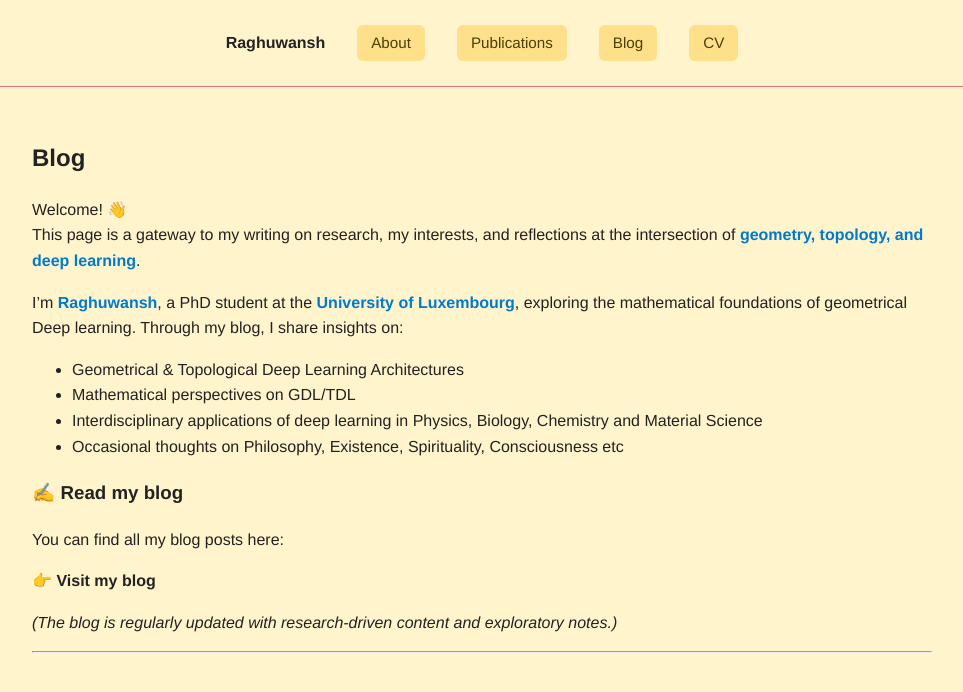
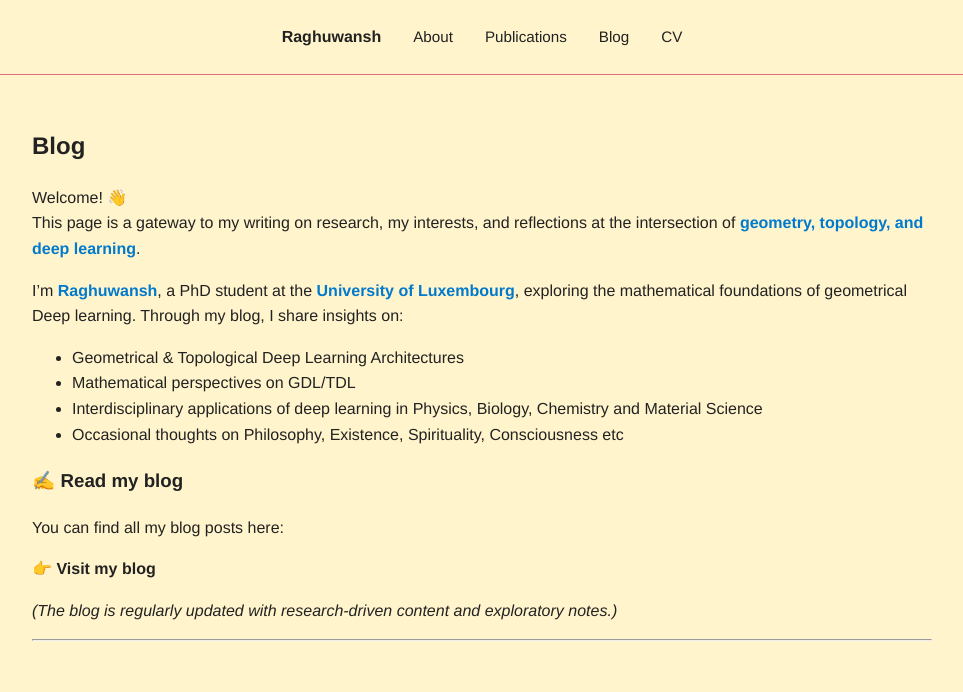
Before and after one commit to rajraghuwansh/rajraghuwansh.github.io, a Jekyll site: the page built from blog.md, in a window 1280 px wide. Shown: the top 692 px of the page, without its empty margins (158-1121 px from the left). Built offline with Jekyll 4.4.1, drawn with Linux system fonts in a browser that asks for light colours.

Commit message:
css changes

```diff
--- a/assets/css/site.css
+++ b/assets/css/site.css
@@ -47,24 +47,27 @@ a:hover {
 .home-link {
   font-weight: 700;
   font-size: 1rem;
-  background: none !important;
-  padding: 6px 0;
+  color: #222;
+}
+
+.home-link:hover {
+  text-decoration: underline;
 }
 
 /* Navigation buttons */
 .nav-container a:not(.home-link) {
+  background: none;
+  padding: 0;
+  border-radius: 0;
+
   font-size: 0.95rem;
   font-weight: 500;
-  padding: 6px 14px;
-  border-radius: 6px;
-  background-color: #ffe08a;
-  color: #4a3f00;
-  transition: background-color 0.2s ease, color 0.2s ease;
+  color: #222;
+  transition: color 0.2s ease;
 }
 
 .nav-container a:not(.home-link):hover {
-  background-color: #f1c232;
-  color: #2d2600;
+  color: #007acc;
 }
 
 /* =========================
```
